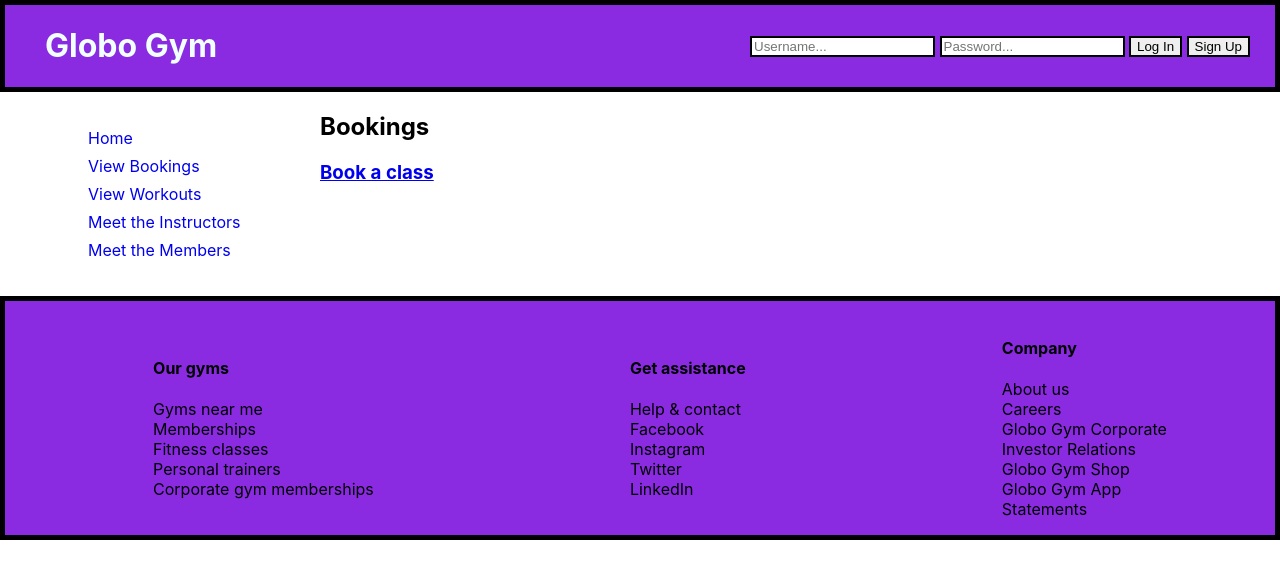
After one commit to 4Bics/python_project1, a Flask app: page /bookings in a window 1280 px wide. The commit adds this page. Shown: the top 579 px of the page. Run offline with Flask 2, Linux system fonts and the light colour scheme; data that the repository does not hold is empty.

Commit message:
Finished MVP - added bookings feature. Still need to merge to main

```diff
--- a/controllers/bookings_controller.py
+++ b/controllers/bookings_controller.py
@@ -7,11 +7,47 @@ import repositories.member_repository as member_repository
 
 bookings_blueprint = Blueprint("bookings", __name__)
 
+#Index
+@bookings_blueprint.route("/bookings")
+def bookings():
+    bookings = booking_repository.select_all()
+    return render_template("bookings/index.html", bookings=bookings)
+
+#New booking
 @bookings_blueprint.route("/bookings/book", methods = ['GET'])
 def new_booking():
   workouts = workout_repository.select_all()
   members = member_repository.select_all()
-  return render_template("workouts/book.html", workouts = workouts, members = members)
+  return render_template("bookings/book.html", workouts = workouts, members = members)
 
-# @workouts_blueprint.route("/workouts", methods = ['POST'])
-# def create_booking():
+@bookings_blueprint.route("/bookings", methods=["POST"])
+def create_booking():
+  workout_id = request.form["workout_id"]
+  member_id = request.form["member_id"]
+  workout = workout_repository.select(workout_id)
+  member = member_repository.select(member_id)
+  new_booking = Booking(workout, member)
+  booking_repository.save(new_booking)
+  return redirect("/bookings")
+
+@bookings_blueprint.route("/bookings/<id>/edit")
+def edit_booking(id):
+  booking = booking_repository.select(id)
+  workouts = workout_repository.select_all()
+  members = member_repository.select_all()
+  return render_template("/bookings/edit.html", booking=booking, workouts=workouts, members=members)
+
+@bookings_blueprint.route("/bookings/<id>", methods=["POST"])
+def update_booking(id):
+  workout_id = request.form["workout_id"]
+  member_id = request.form["member_id"]
+  workout = workout_repository.select(workout_id)
+  member = member_repository.select(member_id)
+  booking = Booking(workout, member, id)
+  booking_repository.update(booking)
+  return redirect("/bookings")
+
+@bookings_blueprint.route("/bookings/<id>/delete", methods=["POST"])
+def delete_booking(id):
+    booking_repository.delete(id)
+    return redirect("/bookings")
--- a/controllers/workouts_controller.py
+++ b/controllers/workouts_controller.py
@@ -2,7 +2,6 @@ from flask import Blueprint, Flask, redirect, render_template, render_template,
 
 from models.workout import Workout
 import repositories.workout_repository as workout_repository
-import repositories.member_repository as member_repository
 
 workouts_blueprint = Blueprint("workouts", __name__)
 
@@ -21,6 +20,7 @@ def show(id):
 def new_workout():
   workouts = workout_repository.select_all()
   return render_template("workouts/new.html", workouts=workouts)
+
 #Post New Workout
 @workouts_blueprint.route("/workouts", methods=['POST'])
 def create_workout():
@@ -38,6 +38,7 @@ def create_workout():
 def edit_workout(id):
   workout = workout_repository.select(id)
   return render_template('workouts/edit.html', workout = workout)
+
 @workouts_blueprint.route("/workouts/<id>", methods=['POST'])
 def update_workout(id):
   name = request.form['name']
--- a/repositories/booking_repository.py
+++ b/repositories/booking_repository.py
@@ -16,14 +16,14 @@ def save(booking):
 
 def select_all():
   bookings = []
-  sql = "SELECT * FROM bitings"
+  sql = "SELECT * FROM bookings"
   results = run_sql(sql)
   for result in results:
     workout = workout_repository.select(result["workout_id"])
     member = member_repository.select(result["member_id"])
     booking = Booking(workout, member, result["id"])
     bookings.append(booking)
-  return booking
+  return bookings
 
 def select(id):
   sql = "SELECT * FROM bookings WHERE id = %s"
--- a/static/style.css
+++ b/static/style.css
@@ -7,7 +7,7 @@ body {
   margin: 0px;
   display: grid;
   grid-template-columns :25% 25% 25% 25%;
-  grid-template-rows: 25% auto 25%;
+  grid-template-rows: auto;
   grid-template-areas:
   "header header header header"
   "sidemenu blockcontent blockcontent blockcontent"
@@ -132,3 +132,14 @@ body {
   display: flex;
   padding: 5px;
 }
+
+#footer_lists {
+  display: flex;
+  flex-flow: row nowrap;
+  justify-content: space-around;
+  align-items: center;
+}
+
+#footer_lists > ul > li {
+  list-style: none;
+}
--- a/templates/base.html
+++ b/templates/base.html
@@ -28,7 +28,7 @@
       <nav>
         <ul id="navlist">
           <li><a href="/">Home</a></li>
-          <li><a href="/workouts/book">Book Workout</a></li>
+          <li><a href="/bookings">View Bookings</a></li>
           <li><a href="/workouts">View Workouts</a></li>
           <li><a href="/instructors">Meet the Instructors</a></li>
           <li><a href="/members">Meet the Members</a></li>
@@ -42,7 +42,36 @@
         {% endblock %}
     </section>
     <footer id="footer">
-      Footer goes here
+      <div>
+        <div id="footer_lists">
+          <ul>
+            <h4>Our gyms</h4>
+            <li>Gyms near me</li>
+            <li>Memberships</li>
+            <li>Fitness classes</li>
+            <li>Personal trainers</li>
+            <li>Corporate gym memberships</li>
+          </ul>
+          <ul>
+            <h4>Get assistance</h4>
+            <li>Help & contact</li>
+            <li>Facebook</li>
+            <li>Instagram</li>
+            <li>Twitter</li>
+            <li>LinkedIn</li>
+          </ul>
+          <ul>
+            <h4>Company</h4>
+            <li>About us</li>
+            <li>Careers</li>
+            <li>Globo Gym Corporate</li>
+            <li>Investor Relations</li>
+            <li>Globo Gym Shop</li>
+            <li>Globo Gym App</li>
+            <li>Statements</li>
+          </ul>
+        </div>
+      </div>
     </footer>
   </div>
 </body>
--- a/templates/bookings/book.html
+++ b/templates/bookings/book.html
@@ -4,7 +4,7 @@
 <div>
   <h2>Make New Booking</h2>
 
-  <form action="/bookings" method='post'>
+  <form action="/bookings" method='POST'>
     <label for="member">Select a Member</label>
       <select name="member_id" id="member">
         {% for member in members %}
--- /dev/null
+++ b/templates/bookings/index.html
@@ -0,0 +1,21 @@
+{% extends 'base.html'%}
+
+{% block content %}
+
+  <h2>Bookings</h2>
+
+  {% for booking in bookings %}
+
+  <section>
+    <p>{{booking.workout.name}} : {{booking.member.name}} - {{booking.workout.date}}</p>
+    <a href="/bookings/{{booking.id}}/edit">Edit Booking</a>
+    <form action="/bookings/{{booking.id}}/delete" method="POST">
+      <input type="submit" value="Delete">
+    </form>
+  </section>
+
+  {% endfor %}
+
+  <h3><a href="/bookings/book">Book a class</a></h3>
+
+{% endblock %}
--- a/templates/instructors/index.html
+++ b/templates/instructors/index.html
@@ -6,8 +6,8 @@
   {% for instructor in instructors %}
     <h2>{{instructor.name}}</h2>
     <ul>
-      <li>{{instructor.age}} years old</li>
-      <li>Host of the {{instructor.workout}} class</li>
+      <li>{{instructor.age}} years old.</li>
+      <li>Hosts {{instructor.workout}} Classes.</li>
     </ul>
   {% endfor %}
   </div>
--- a/templates/members/edit.html
+++ b/templates/members/edit.html
@@ -18,7 +18,7 @@
     <input type="text" id="membership_type" name="membership_type" value="{{member.membership_type}}" required autofocus>
   </div>
 
-  <button type="submit">Update workout</button>
+  <button type="submit">Update member</button>
 
 </form>
 
```
Also changed, not shown: console.py (+7 -3 lines), db/gym.sql (+5 -4 lines), templates/bookings/edit.html (added, +32 -0 lines).
